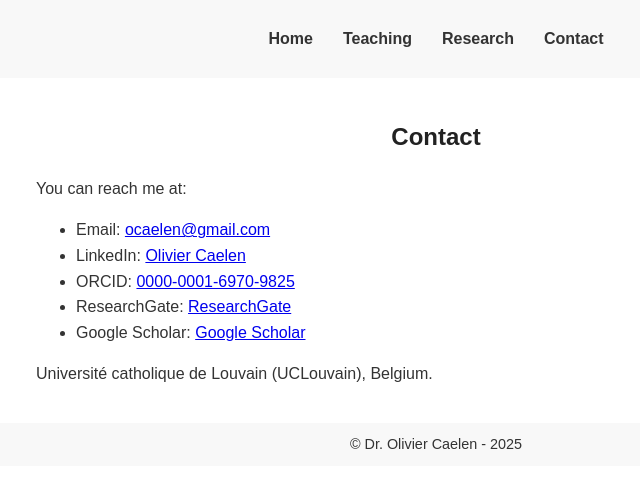
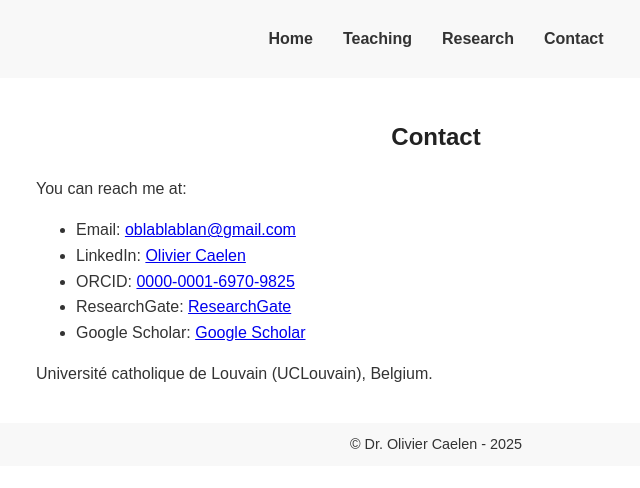
Before and after one commit to ocaelen/ocaelen.github.io, a Jekyll site: the page built from contact.md, in a window 1280 px wide. Shown: the top 488 px of the page, without its empty margins (204-844 px from the left). Built offline with Jekyll 4.4.1, drawn with Linux system fonts in a browser that asks for light colours.

Commit message:
update contact

```diff
--- a/contact.md
+++ b/contact.md
@@ -8,7 +8,7 @@
 <p>You can reach me at:</p>
 
 <ul>
-  <li>Email: <a href="mailto:blablabla@gmail.com">ocaelen@gmail.com</a></li>
+  <li>Email: <a href="mailto:blablabla@gmail.com">oblablablan@gmail.com</a></li>
   <li>LinkedIn: <a href="https://www.linkedin.com/in/oliviercaelen" target="_blank">Olivier Caelen</a></li>
   <li>ORCID: <a href="https://orcid.org/0000-0001-6970-9825" target="_blank">0000-0001-6970-9825</a></li>
   <li>ResearchGate: <a href="#" target="_blank">ResearchGate</a></li>
```
